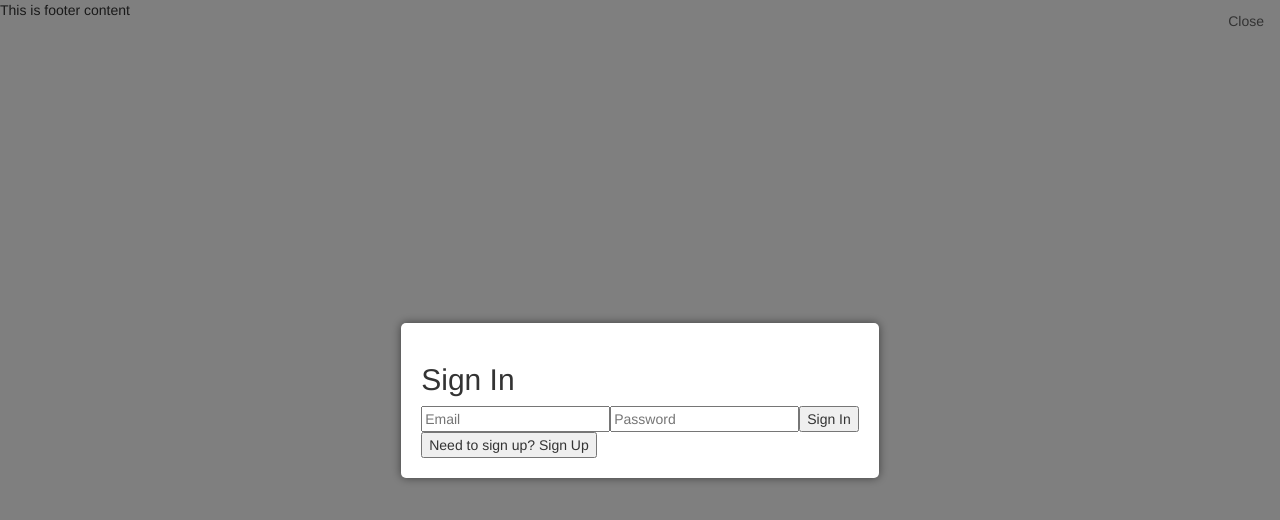
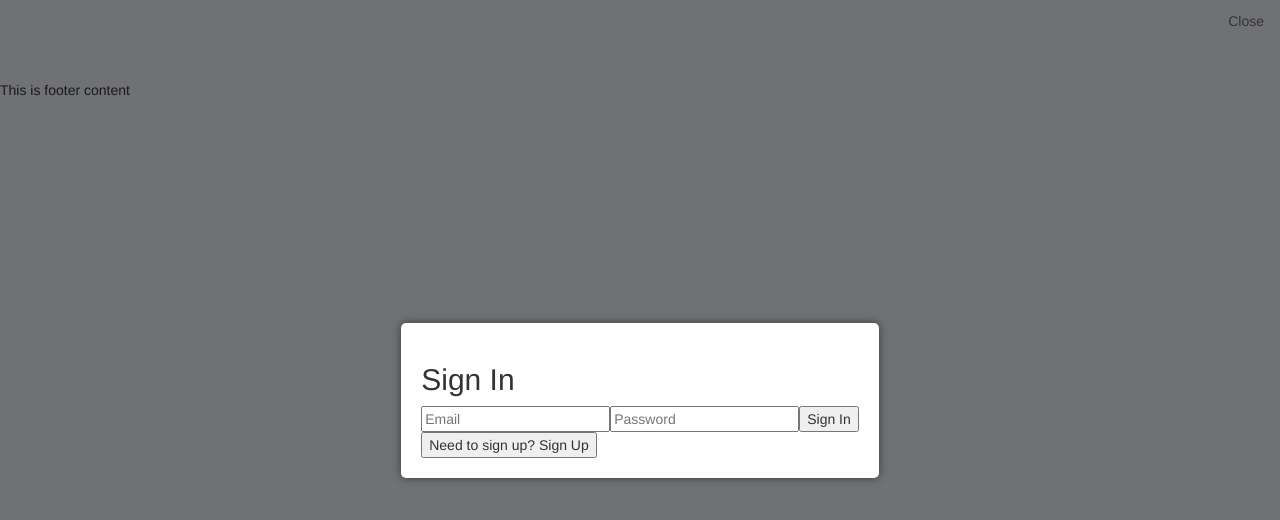
Before and after one commit to ERR-451/error451, a React (Create React App) app: page / in a window 1280 px wide. Shown: the top 520 px of the page. Built offline with nearby package versions, Linux system fonts and the light colour scheme.

Commit message:
updated styles

```diff
--- a/src/index.css
+++ b/src/index.css
@@ -11,3 +11,16 @@
 .bathroom-box h2 {
   margin: auto;
 }
+
+html,
+#root {
+  background-color: rgb(225, 227, 235);
+}
+
+.bathroom-box {
+  margin: 15px auto;
+}
+
+footer {
+  margin-top: 80px;
+}
```
